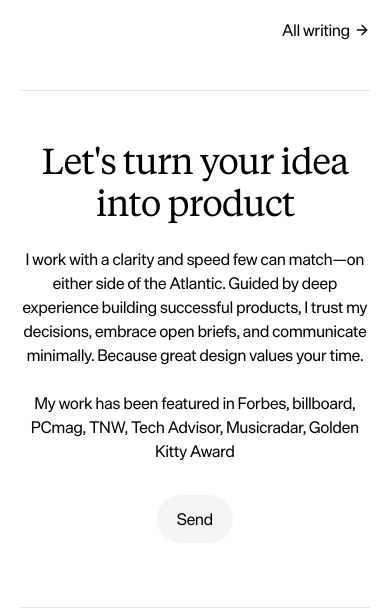
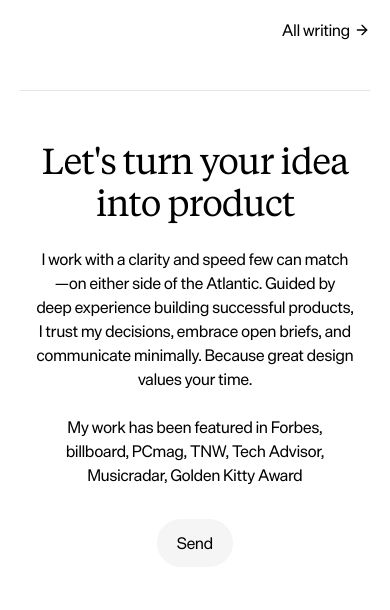
Before and after one commit to anarchoenthusiast/skruglov.com, an Astro site: page /blog/09-one-year-with-dot in a window 390 px wide. Shown: the part 1920-2530 px from the top of the page. Built offline with nearby package versions, Linux system fonts and the light colour scheme; Astro itself is replaced by a stand-in of ours.

Commit message:
Обновлены стили компонентов CTA и главной страницы для улучшения адаптивности. Добавлены отступы для лучшего отображения на мобильных устройствах.

```diff
--- a/src/components/CTA.astro
+++ b/src/components/CTA.astro
@@ -11,14 +11,14 @@ const { size = 'default' } = Astro.props;
 <section class="cta pt-12 pb-0">
   <Container size={size}>
     <div class="flex flex-col items-center border-t border-black/10 dark:border-white/10 pt-12">
-      <div class="flex flex-col gap-6 w-full mb-8 animate">
+      <div class="flex flex-col gap-6 w-full mb-8 animate px-4 sm:px-6">
         <div class="w-full">
           <h1 class="text-center font-tiempos text-4xl font-normal text-black dark:text-white tracking-[-0.028em] leading-[1.167]">
             Let's turn your idea<br/>into product
           </h1>
         </div>
         <div class="flex justify-center items-center w-full">
-          <p class="text-center font-grotesk text-base leading-[1.5] text-black dark:text-white max-w-[580px] mx-auto px-0 sm:px-6">
+          <p class="text-center font-grotesk text-base leading-[1.5] text-black dark:text-white max-w-[580px] mx-auto px-0">
             I work with a clarity and speed few can match—on either side of the Atlantic. Guided by deep experience building successful products, I trust my decisions, embrace open briefs, and communicate minimally. Because great design values your time.<br/><br/>
             My work has been featured in Forbes, billboard, PCmag, TNW, Tech Advisor, Musicradar, Golden Kitty Award
           </p>
--- a/src/pages/index.astro
+++ b/src/pages/index.astro
@@ -49,7 +49,7 @@ const projects = (await getCollection("projects"))
     </div>
 
     <div class="hero-content w-full max-w-[580px] mx-auto">
-      <div class="text-center space-y-6">
+      <div class="text-center space-y-6 px-4 sm:px-6">
         <h1 class="font-tiempos text-4xl font-normal text-black dark:text-white tracking-[-0.028em] leading-[1.167] animate">
           Sergey Kruglov<br/>
           Product Designer and Engineer
```
